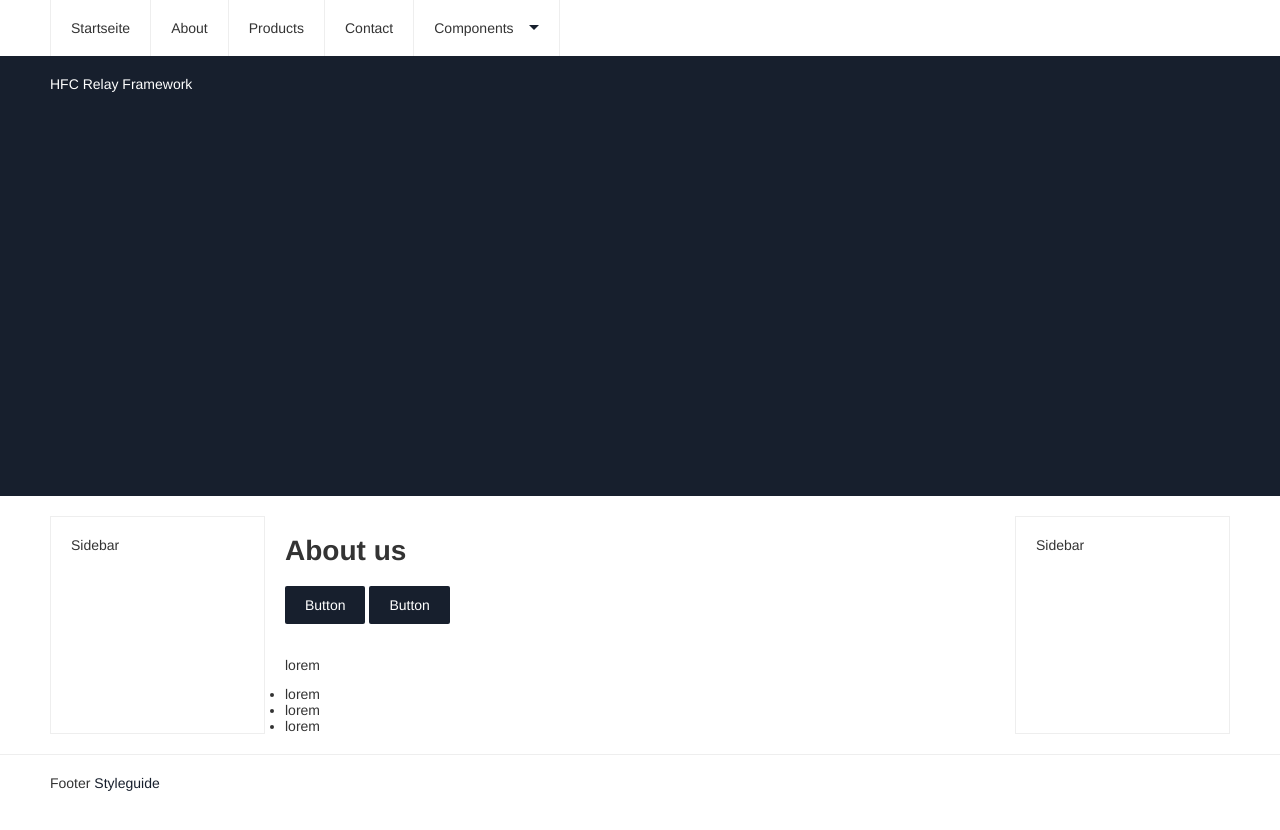
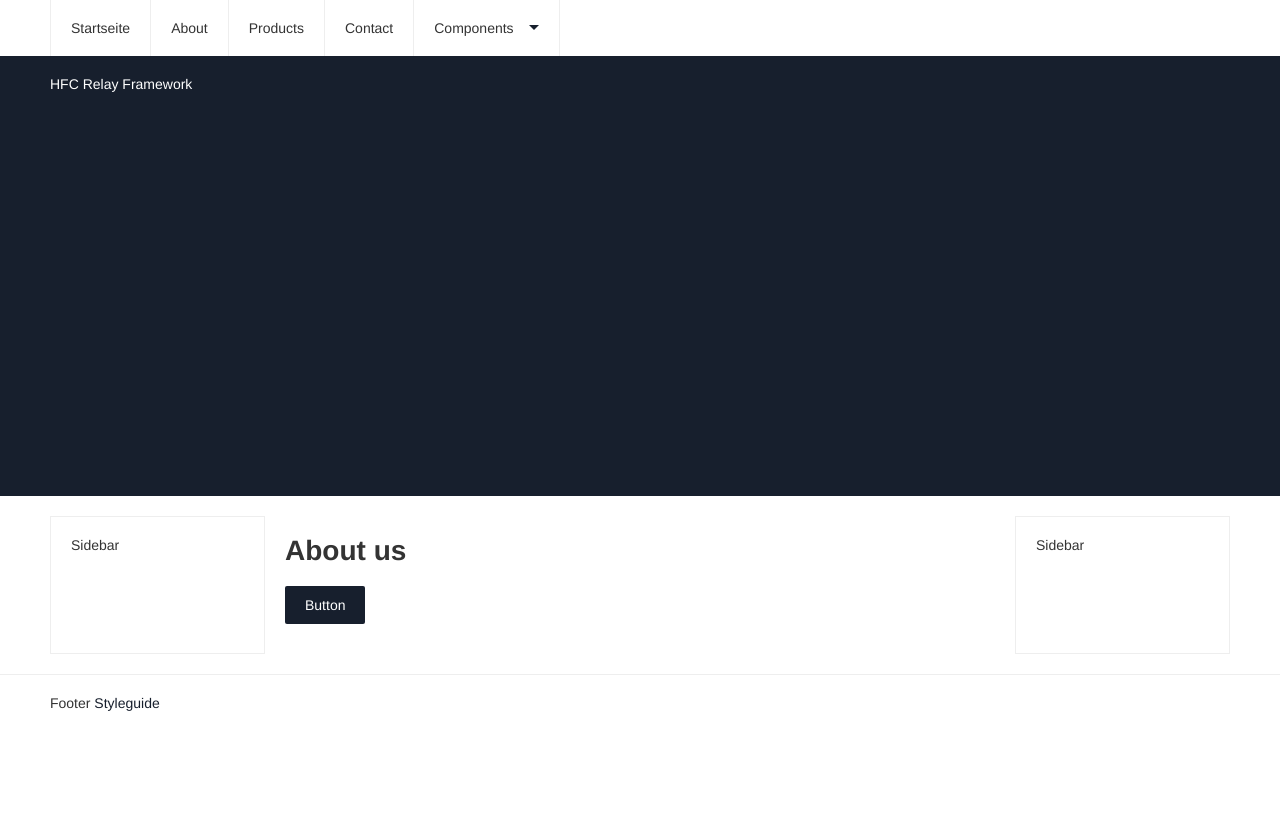
Before and after one commit to NilsDannemann/j_hfc_relay, a Jekyll site: the page built from _pages/about.md, in a window 1280 px wide. Shown: the top 830 px of the page. Built offline with Jekyll 4.4.1, drawn with Linux system fonts in a browser that asks for light colours.

Commit message:
[update] simplified grid

```diff
--- a/_includes/components_base/content/_content.scss
+++ b/_includes/components_base/content/_content.scss
@@ -16,7 +16,7 @@
 		flex: 1;
 		@include flexbox();
 
-		> h1, > h2, > h3, > h4, > h5, > h6, > p {
+		> * {
 			width: 100%; // for: flexbox
 		}
 	}
--- a/_includes/components_base/grid/grid.scss
+++ b/_includes/components_base/grid/grid.scss
@@ -4,50 +4,11 @@
 /*
 /* =======================================*/
 
-/* =======================================*/
-/* STRING SPLITTING -> Sass can't split strings natively.
-/* =======================================*/
-@function sl-explode($string, $delimiter: '', $separator: "space") {
-	@if type-of($string) != "string" {
-		@warn "`sl-explode` function expecting a string; #{type-of($string)} given.";
-		@return null;
-	}
-	@if type-of($delimiter) != "string" {
-		@warn "`sl-explode` function expecting a string; #{type-of($delimiter)} given.";
-		@return null;
-	}
-	$result: ();
-	$length: str-length($string);
-	@if not index("space" "comma", $separator) {
-		$separator: "space";
-	}
-	@if str-length($delimiter) == 0 {
-		@for $i from 1 through $length {
-			$result: append($result, str-slice($string, $i, $i));
-		}
-		@return $result;
-	}
-	$running: true;
-	$remaining: $string;
-	@while $running {
-		$index: str-index($remaining, $delimiter);
-		@if not $index {
-			$running: false;
-		}
-		@else {
-			$slice: str-slice($remaining, 1, $index - 1);
-			$result: append($result, $slice, $separator);
-			$remaining: str-slice($remaining, $index + str-length($delimiter));
-		}
-	}
-	@return append($result, $remaining, $separator);
-}
-
 
 /* =======================================*/
 /* COLUMNS
 /* =======================================*/
-@mixin column($fraction: '1/1', $gutter: null, $cycle: nth(sl-explode($fraction, '/'), 2)) {
+@mixin column($fraction: '1/1', $gutter: null) {
 	// No gutter (default)
 	@if ($gutter == null) {
 		width: calc(99.999999% * #{$fraction});
--- a/_includes/styleguide/component_mask/_component_mask.scss
+++ b/_includes/styleguide/component_mask/_component_mask.scss
@@ -1,5 +1,4 @@
 .component {
-	margin: $whitespace 0 0 0;
 	border: $border;
 
 	&__header {
--- a/_pages/about.md
+++ b/_pages/about.md
@@ -7,13 +7,4 @@ children: false
 ---
 
 <h1>About us</h1>
-<p>
-	{% include components/button/button.html text="Button" %}
-	{% include components/button/button.html text="Button" %}
-</p>
-<span>lorem</span>
-<ul>
-	<li>lorem</li>
-	<li>lorem</li>
-	<li>lorem</li>
-</ul>
+{% include components/button/button.html text="Button" %}
```
